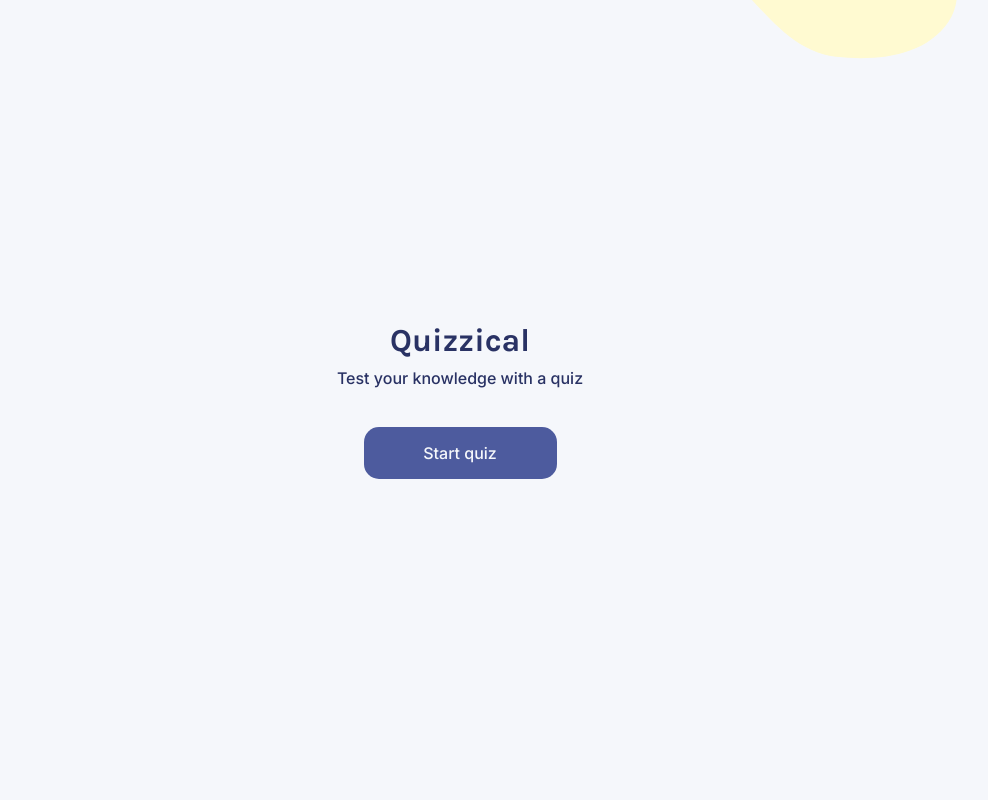
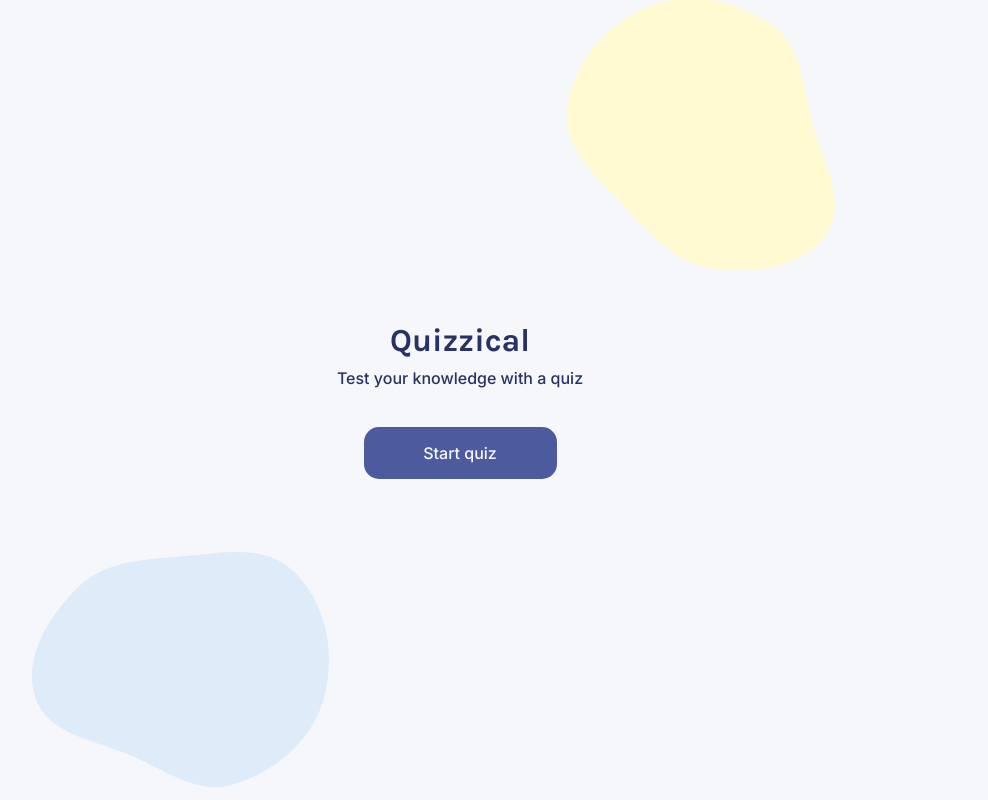
Before and after one commit to mutheusalmeida/quizzical-app, a React (Vite) app: page / in a window 1280 px wide. Shown: the whole page, without its empty margins (180-1168 px from the left). Built offline with nearby package versions, Linux system fonts and the light colour scheme.

Commit message:
improve(blobs): improve blobs positioning

```diff
--- a/src/home/home.tsx
+++ b/src/home/home.tsx
@@ -1,4 +1,6 @@
 import { Button } from '@/style'
+import { ReactComponent as BlueBlob } from '@/assets/blue-blob.svg'
+import { ReactComponent as YellowBlob } from '@/assets/yellow-blob.svg'
 
 import * as S from './styles'
 
@@ -6,6 +8,10 @@ export const Home = () => {
   return (
     <S.HomeWrapper>
       <S.Container>
+        <YellowBlob />
+
+        <BlueBlob />
+
         <S.Title>Quizzical</S.Title>
 
         <S.Desc>Test your knowledge with a quiz</S.Desc>
--- a/src/home/styles.ts
+++ b/src/home/styles.ts
@@ -1,15 +1,11 @@
 import styled, { css } from 'styled-components'
-import blueBlob from '@/assets/blue-blob.svg'
-import yellowBlob from '@/assets/yellow-blob.svg'
 
 export const HomeWrapper = styled.div`
   display: flex;
   min-height: 100%;
   align-items: center;
   justify-content: center;
-  background-image: url(${blueBlob}), url(${yellowBlob});
-  background-repeat: no-repeat;
-  background-position: -25vw 76vh, 65vw -33vh;
+  overflow: hidden;
 `
 
 export const Container = styled.div`
@@ -17,6 +13,22 @@ export const Container = styled.div`
   flex-direction: column;
   align-items: center;
   gap: 0.625em;
+  position: relative;
+
+  > svg {
+    position: absolute;
+    max-width: max-content;
+  }
+
+  > svg:nth-child(1) {
+    top: -374px;
+    right: -316px;
+  }
+
+  > svg:nth-child(2) {
+    bottom: -308px;
+    right: 254px;
+  }
 `
 
 export const Title = styled.h1`
```
